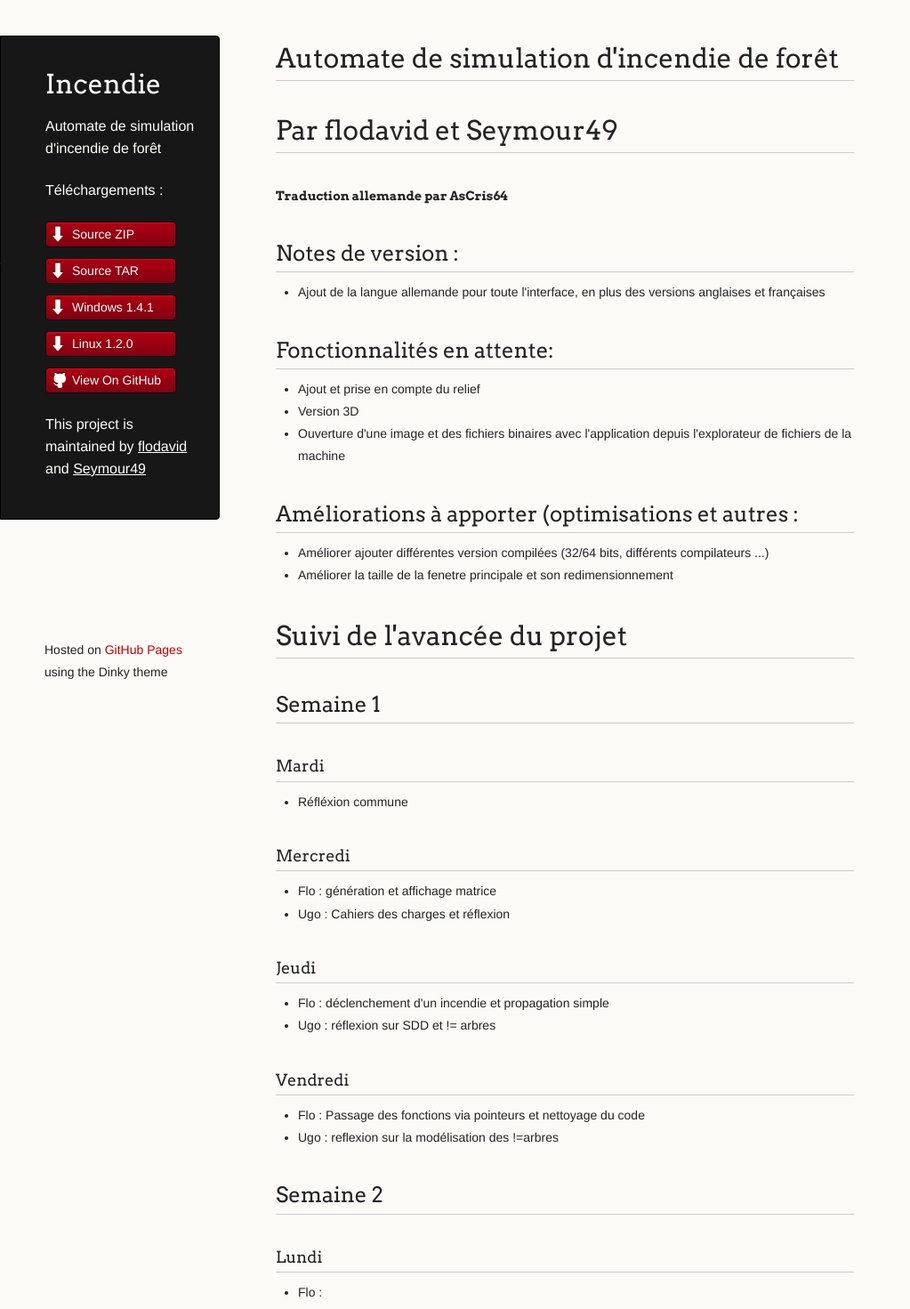
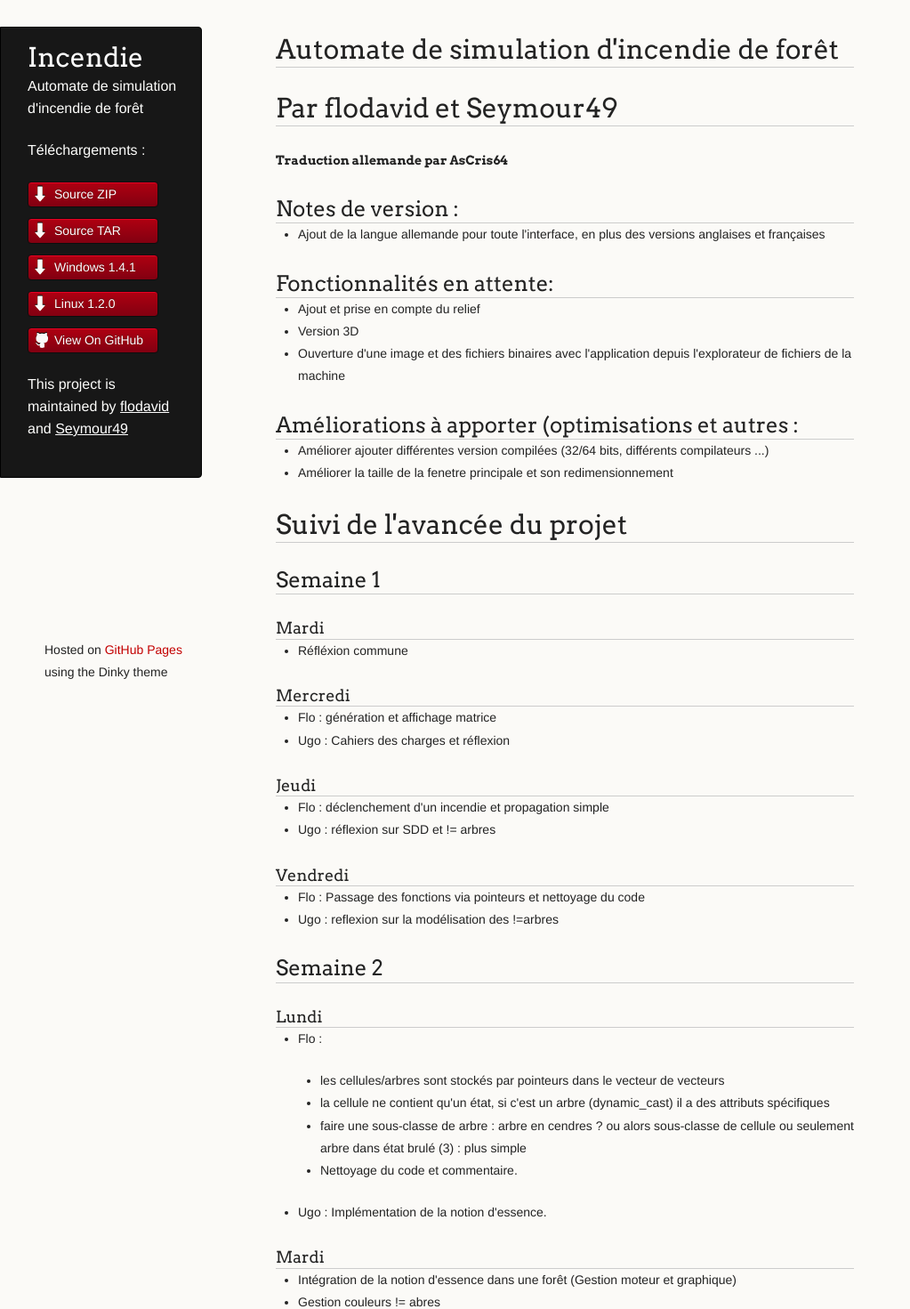
Before and after one commit to TheGuysBrushes/incendie, a PHP site: page / in a window 1280 px wide. Shown: the top 1471 px of the page at 89% size, without its empty margins (0-1023 px from the left). Run offline with PHP 8.4, Linux system fonts and the light colour scheme.

Commit message:
Correction marges et padding menu gauche

```diff
--- a/stylesheets/styles.css
+++ b/stylesheets/styles.css
@@ -39,7 +39,7 @@ body {
 
 h1, h2, h3, h4, h5, h6 {
   color:#232323;
-  margin:36px 0 10px;
+  margin:26px 0 0px;
 }
 
 p, ul, ol, table, dl {
@@ -55,7 +55,7 @@ h1, h2, h3 {
 h1,h2, h3 {
 	display: block;
 	border-bottom: 1px solid #ccc;
-	padding-bottom: 5px;
+	padding-bottom: 0;
 }
 
 h1 {
@@ -227,8 +227,8 @@ header {
 	-moz-border-radius-bottomright: 4px;
 	border-top-right-radius: 4px;
 	border-bottom-right-radius: 4px;
-	padding: 34px 25px 22px 50px;
-	margin: 30px 25px 0 0;
+	padding: 14px 25px 20px 30px;
+	margin: 20px 25px 22px 0;
 	-webkit-font-smoothing: antialiased;
 }
 
```
